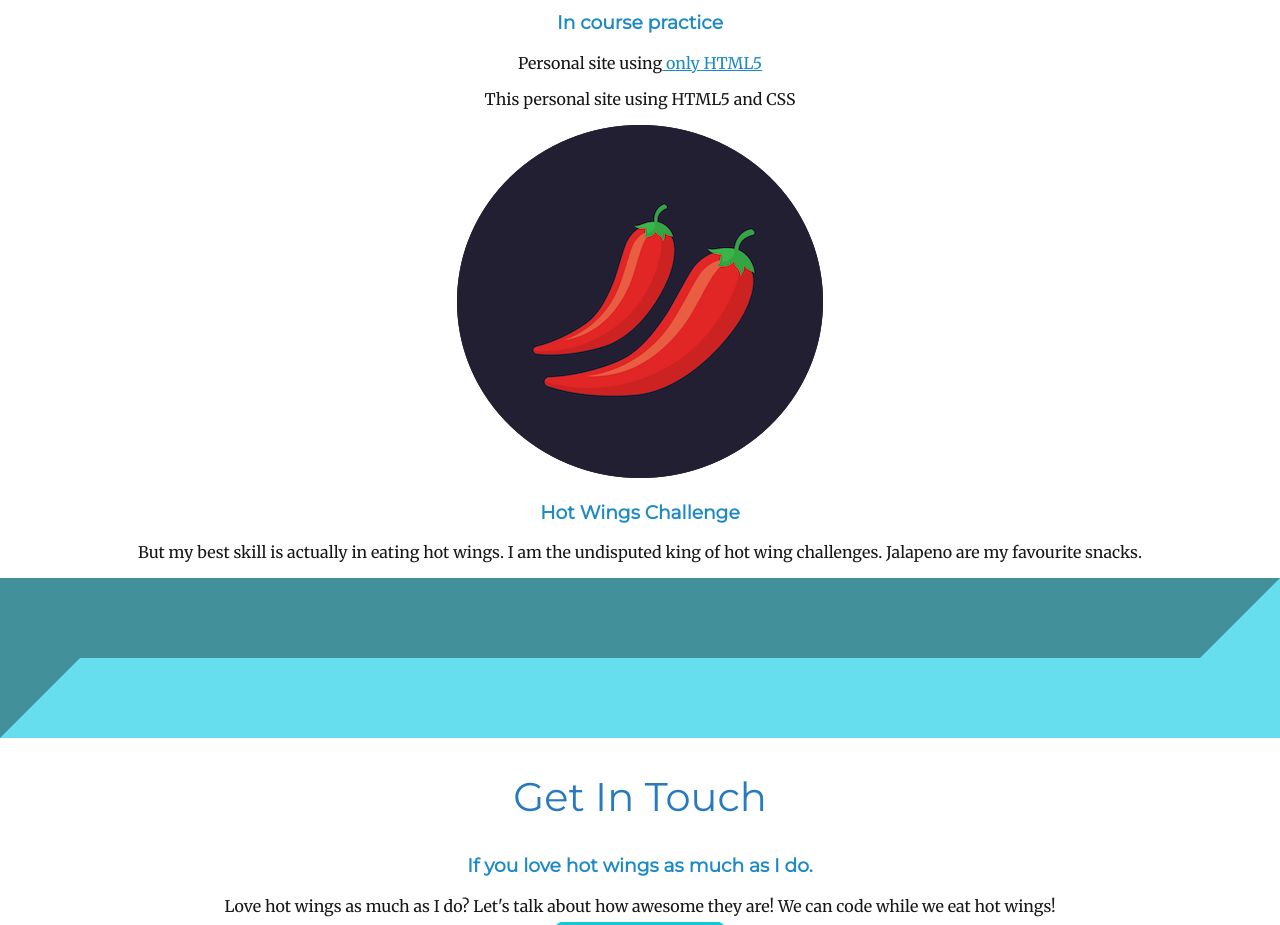
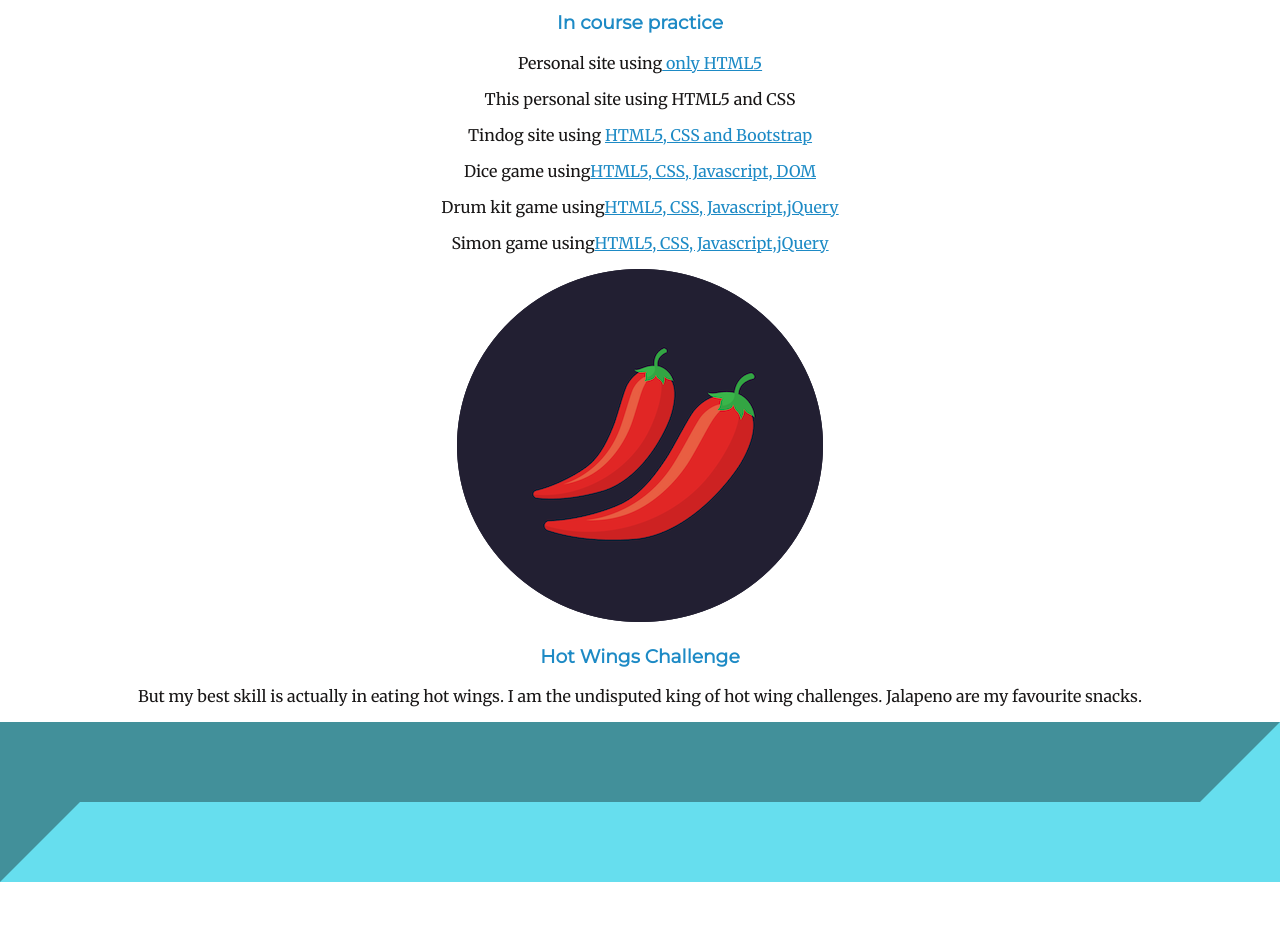
Before and after one commit to Bozhidar84/personal-site, a plain HTML site: page index.html in a window 1280 px wide. Shown: the part 2020-2945 px from the top of the page. Drawn offline with Linux system fonts and the light colour scheme.

Commit message:
Add files via upload

```diff
--- a/index.html
+++ b/index.html
@@ -37,6 +37,10 @@
         <h3>In course practice</h3>
         <p>Personal site using<a href="https://bozhidar84.github.io/cv/">  only HTML5</a></p>
         <p>This personal site using  HTML5 and CSS</p>
+        <p>Tindog site using <a href="https://bozhidar84.github.io/TinDog/">HTML5, CSS and Bootstrap</a></p>
+        <p>Dice game using<a href="https://bozhidar84.github.io/dice/">HTML5, CSS, Javascript, DOM</a></p>
+        <p>Drum kit game using<a href="https://bozhidar84.github.io/drum-kit/">HTML5, CSS, Javascript,jQuery</a></p>
+        <p>Simon game using<a href="https://bozhidar84.github.io/simon-game/">HTML5, CSS, Javascript,jQuery</a></p>
 
       </div>
       <div class="skill-row">
```
